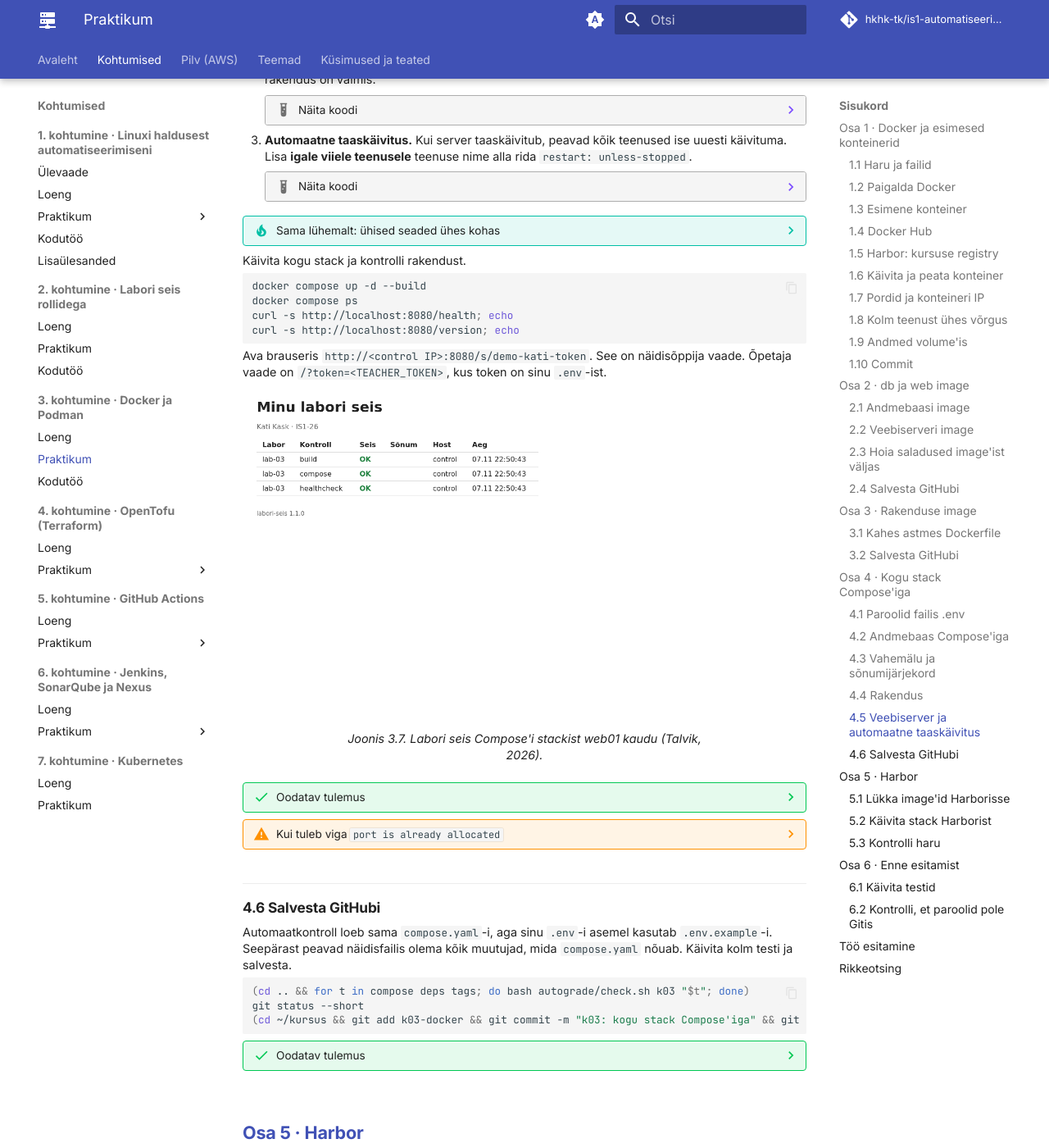
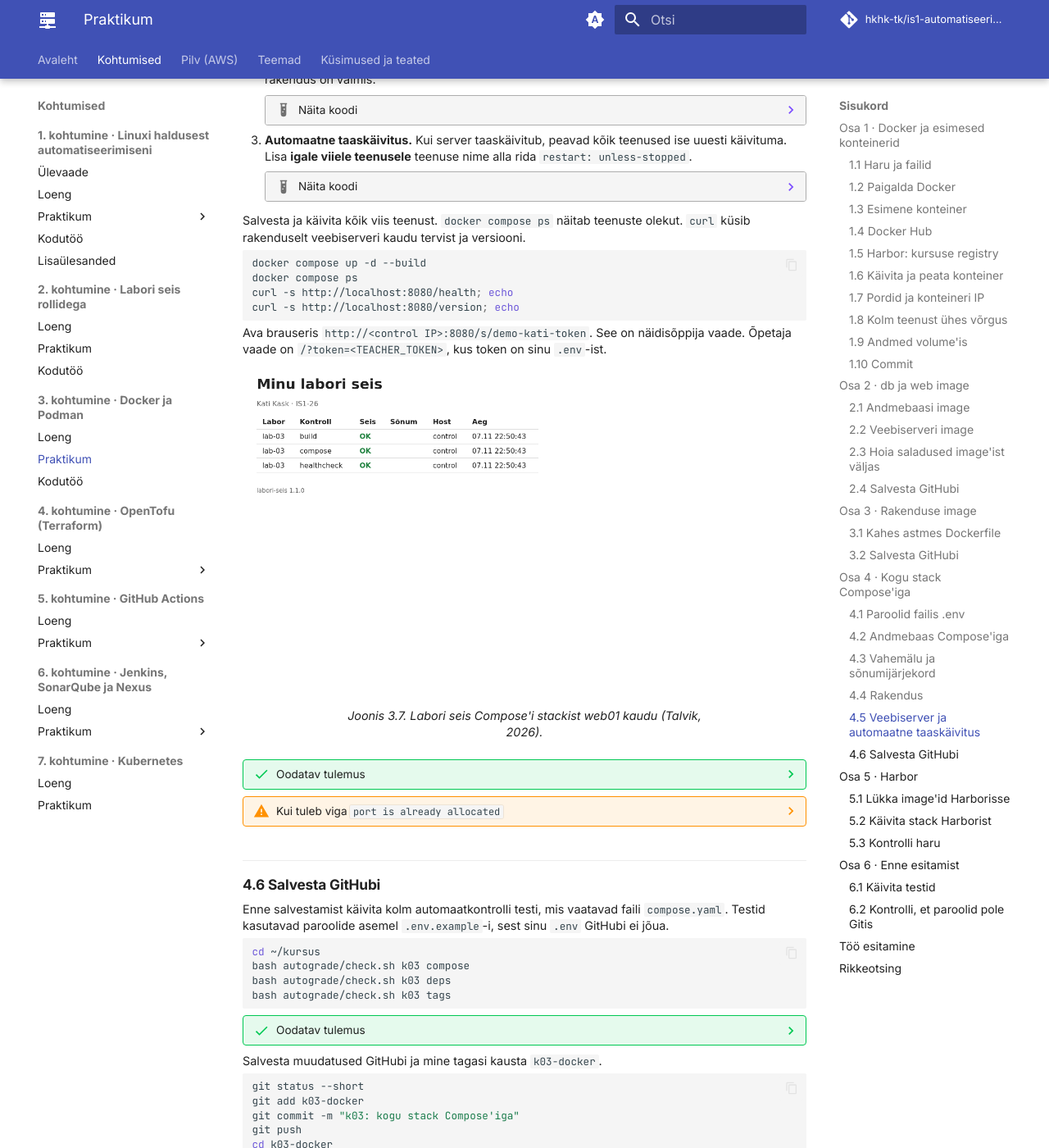
Before and after one commit to hkhk-tk/is1-automatiseerimine, an MkDocs documentation site: the page built from docs/k03/lab.md, in a window 1280 px wide and 1400 px high, scrolled down 16670 px. Shown: the whole window at 82% size. Built offline with MkDocs 1.6.1 and Material for MkDocs 9.7.7, drawn with Linux system fonts in a browser that asks for light colours; comment, search, counter and statistics services are not loaded.

Commit message:
K3 praktikum 4.5–4.6: käskude selgitus, testid ja salvestamine eraldi lihtsate käskudena, YAML-ankru vihje IS2-sse

````diff
--- a/docs/k03/lab.md
+++ b/docs/k03/lab.md
@@ -1094,27 +1094,7 @@ Ava `compose.yaml`. Kustuta kommentaariread `# web01:` ja selle all olev TODO-ri
               ...
         ```
 
-??? tip "Sama lühemalt: ühised seaded ühes kohas"
-
-    Kui sama seade on igal teenusel, võid selle kirjutada üks kord faili algusesse ja igas teenuses sellele viidata. Nii saab lisada ka logide suuruse piirangu.
-
-    ```yaml
-    x-common: &common
-      restart: unless-stopped
-      logging:
-        driver: json-file
-        options:
-          max-size: "10m"
-          max-file: "3"
-
-    services:
-      db01:
-        <<: *common
-    ```
-
-    `&common` paneb plokile nime ja `<<: *common` toob selle sisu teenusesse. Vaata [Compose'i laiendusvälju](https://docs.docker.com/reference/compose-file/extension/).
-
-Käivita kogu stack ja kontrolli rakendust.
+Salvesta ja käivita kõik viis teenust. `docker compose ps` näitab teenuste olekut. `curl` küsib rakenduselt veebiserveri kaudu tervist ja versiooni.
 
 ```bash
 docker compose up -d --build
@@ -1140,17 +1120,32 @@ Ava brauseris `http://<control IP>:8080/s/demo-kati-token`. See on näidisõppij
 
 ### 4.6 Salvesta GitHubi
 
-Automaatkontroll loeb sama `compose.yaml`-i, aga sinu `.env`-i asemel kasutab `.env.example`-i. Seepärast peavad näidisfailis olema kõik muutujad, mida `compose.yaml` nõuab. Käivita kolm testi ja salvesta.
+Enne salvestamist käivita kolm automaatkontrolli testi, mis vaatavad faili `compose.yaml`. Testid kasutavad paroolide asemel `.env.example`-i, sest sinu `.env` GitHubi ei jõua.
 
 ```bash
-(cd .. && for t in compose deps tags; do bash autograde/check.sh k03 "$t"; done)
-git status --short
-(cd ~/kursus && git add k03-docker && git commit -m "k03: kogu stack Compose'iga" && git push)
+cd ~/kursus
+bash autograde/check.sh k03 compose
+bash autograde/check.sh k03 deps
+bash autograde/check.sh k03 tags
 ```
 
 ??? success "Oodatav tulemus"
 
-    `compose`, `deps` ja `tags` annavad `OK`. `git status` ei näita `.env`-i, sest see jääb Gitist välja.
+    Iga test prindib `OK`. Kui test annab vea, ütleb see, mis puudu on, näiteks `restart-poliitika puudub` või `teenus web01 puudub`. Paranda `compose.yaml` ja käivita test uuesti.
+
+Salvesta muudatused GitHubi ja mine tagasi kausta `k03-docker`.
+
+```bash
+git status --short
+git add k03-docker
+git commit -m "k03: kogu stack Compose'iga"
+git push
+cd k03-docker
+```
+
+??? success "Oodatav tulemus"
+
+    `git status` näitab muudetud faili `k03-docker/compose.yaml`, aga mitte `.env`-i, sest see jääb Gitist välja. `git push` saadab muudatuse GitHubi.
 
 ## Osa 5 · Harbor
 
````
